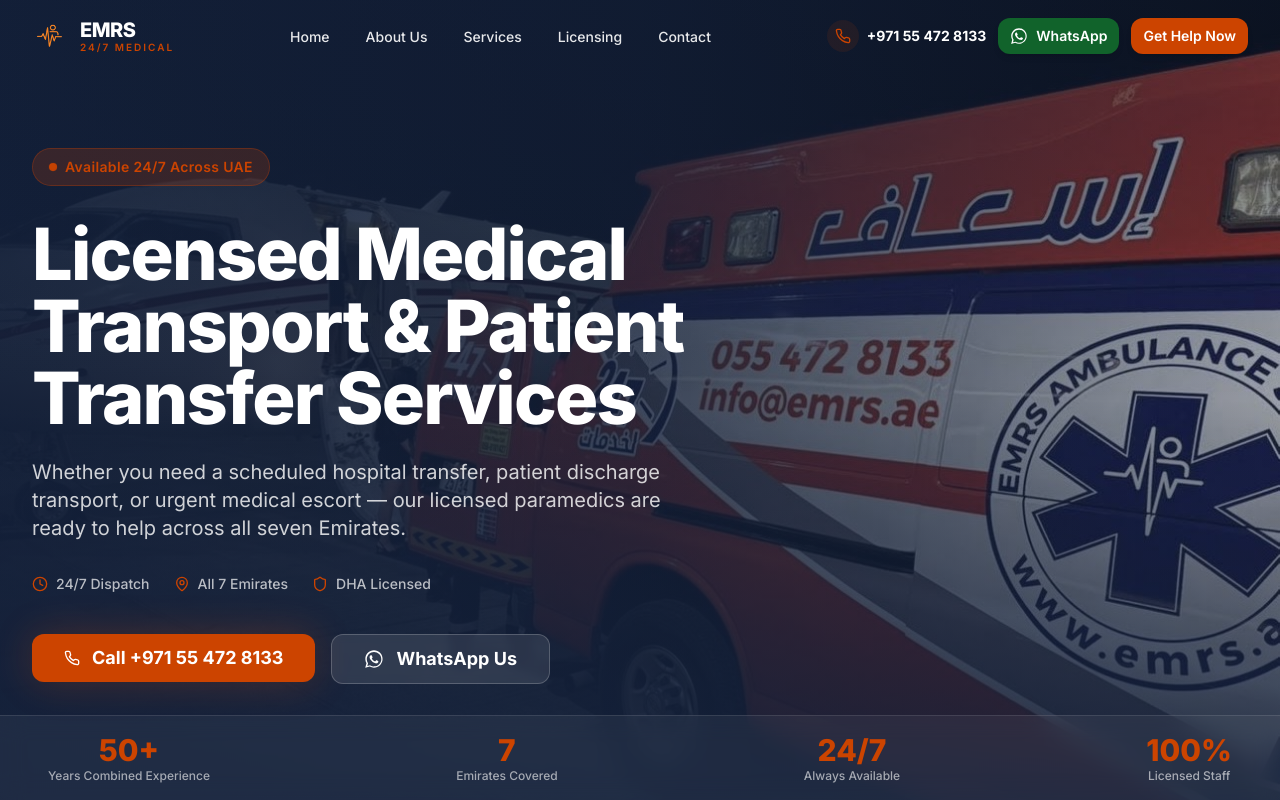
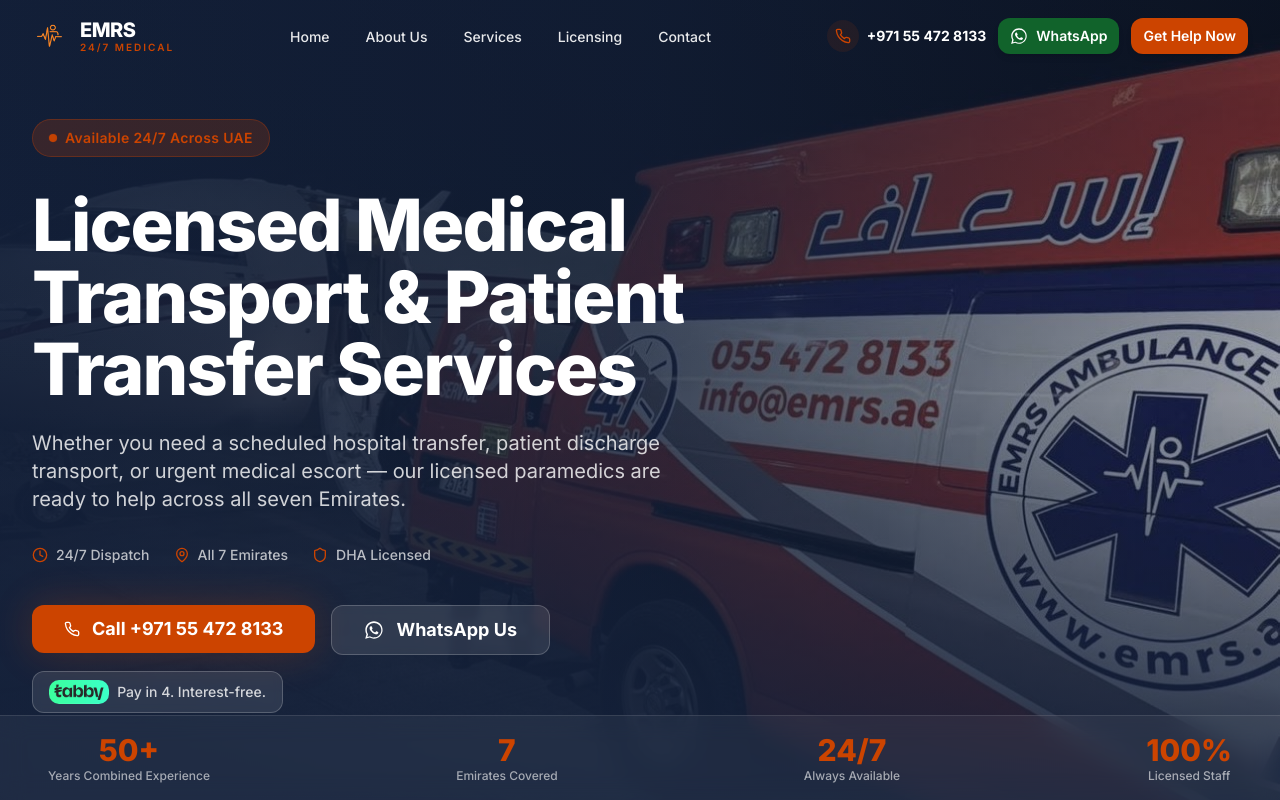
Before and after one commit to Mohaymen009/swift-aid-revive, a React (Vite) app: page / in a window 1280 px wide. Shown: the top 800 px of the page. Built offline with nearby package versions, Linux system fonts and the light colour scheme.

Commit message:
Add Tabby badge and popup
Co-authored-by: Mohaymen009 <203453305+Mohaymen009@users.noreply.github.com>

```diff
--- a/src/components/Hero.tsx
+++ b/src/components/Hero.tsx
@@ -80,8 +80,13 @@ const Hero = () => {
                   loading="lazy"
                 />
                 <span>WhatsApp Us</span>
-              </a>
+          </a>
             </Button>
+          </div>
+
+          {/* Tabby Payment Badge */}
+          <div className="mt-4">
+            <TabbyBadge />
           </div>
         </div>
       </div>
```
